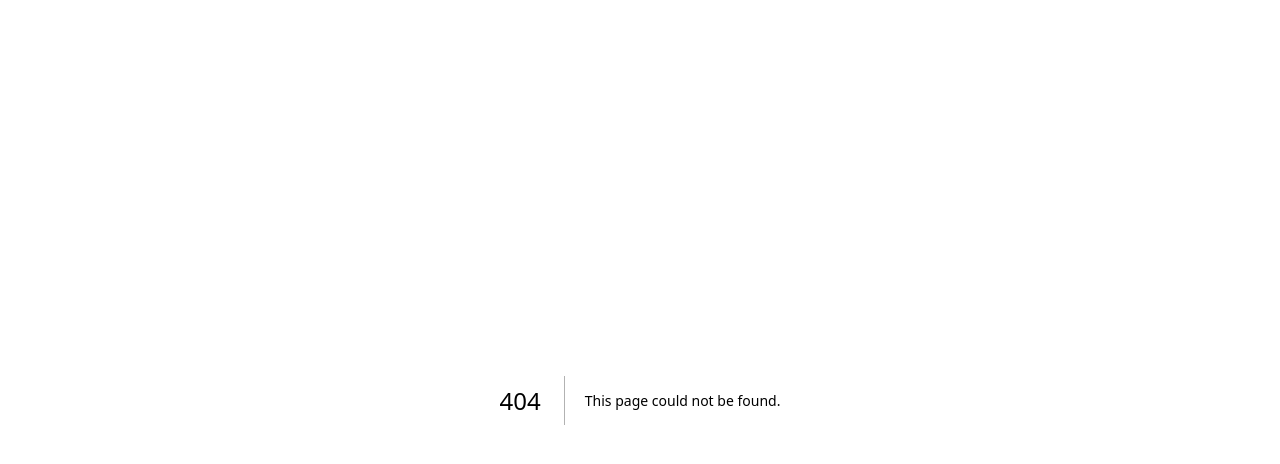
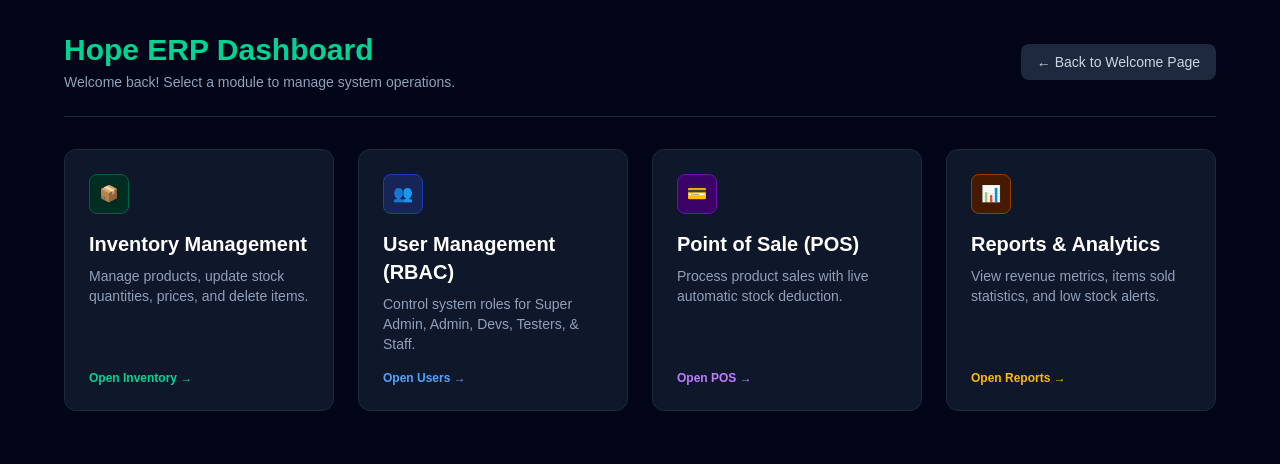
Before and after one commit to JohnServilVidal/Team_Ryza, a Next.js app: page /dashboard in a window 1280 px wide. Before the commit this address had no page. Shown: the top 464 px of the page. Built offline with nearby package versions, Linux system fonts and the light colour scheme.

Commit message:
Added main dashboard page routing with access to all ERP modules

```diff
--- /dev/null
+++ b/app/dashboard/page.tsx
@@ -0,0 +1,92 @@
+'use client';
+
+import Link from 'next/link';
+
+export default function DashboardPage() {
+  return (
+    <div className="min-h-screen bg-slate-950 text-white p-8">
+      <div className="max-w-6xl mx-auto space-y-8">
+
+        {/* Header */}
+        <div className="flex justify-between items-center border-b border-slate-800 pb-6">
+          <div>
+            <h1 className="text-3xl font-bold text-emerald-400">Hope ERP Dashboard</h1>
+            <p className="text-sm text-slate-400 mt-1">Welcome back! Select a module to manage system operations.</p>
+          </div>
+          <Link
+            href="/"
+            className="px-4 py-2 text-sm bg-slate-800 hover:bg-slate-700 text-slate-300 rounded-lg transition"
+          >
+            ← Back to Welcome Page
+          </Link>
+        </div>
+
+        {/* Modules Grid */}
+        <div className="grid grid-cols-1 md:grid-cols-2 lg:grid-cols-4 gap-6">
+
+          {/* Inventory Module */}
+          <Link
+            href="/inventory"
+            className="bg-slate-900 border border-slate-800 hover:border-emerald-500/50 p-6 rounded-xl transition group flex flex-col justify-between space-y-4"
+          >
+            <div>
+              <div className="w-10 h-10 bg-emerald-950 border border-emerald-800 rounded-lg flex items-center justify-center text-emerald-400 font-bold mb-4">
+                📦
+              </div>
+              <h2 className="text-xl font-bold text-white group-hover:text-emerald-400 transition">Inventory Management</h2>
+              <p className="text-sm text-slate-400 mt-2">Manage products, update stock quantities, prices, and delete items.</p>
+            </div>
+            <span className="text-xs font-semibold text-emerald-400 flex items-center">Open Inventory →</span>
+          </Link>
+
+          {/* User Management Module */}
+          <Link
+            href="/users"
+            className="bg-slate-900 border border-slate-800 hover:border-blue-500/50 p-6 rounded-xl transition group flex flex-col justify-between space-y-4"
+          >
+            <div>
+              <div className="w-10 h-10 bg-blue-950 border border-blue-800 rounded-lg flex items-center justify-center text-blue-400 font-bold mb-4">
+                👥
+              </div>
+              <h2 className="text-xl font-bold text-white group-hover:text-blue-400 transition">User Management (RBAC)</h2>
+              <p className="text-sm text-slate-400 mt-2">Control system roles for Super Admin, Admin, Devs, Testers, & Staff.</p>
+            </div>
+            <span className="text-xs font-semibold text-blue-400 flex items-center">Open Users →</span>
+          </Link>
+
+          {/* Sales / POS Module */}
+          <Link
+            href="/sales"
+            className="bg-slate-900 border border-slate-800 hover:border-purple-500/50 p-6 rounded-xl transition group flex flex-col justify-between space-y-4"
+          >
+            <div>
+              <div className="w-10 h-10 bg-purple-950 border border-purple-800 rounded-lg flex items-center justify-center text-purple-400 font-bold mb-4">
+                💳
+              </div>
+              <h2 className="text-xl font-bold text-white group-hover:text-purple-400 transition">Point of Sale (POS)</h2>
+              <p className="text-sm text-slate-400 mt-2">Process product sales with live automatic stock deduction.</p>
+            </div>
+            <span className="text-xs font-semibold text-purple-400 flex items-center">Open POS →</span>
+          </Link>
+
+          {/* Reports & Analytics Module */}
+          <Link
+            href="/reports"
+            className="bg-slate-900 border border-slate-800 hover:border-amber-500/50 p-6 rounded-xl transition group flex flex-col justify-between space-y-4"
+          >
+            <div>
+              <div className="w-10 h-10 bg-amber-950 border border-amber-800 rounded-lg flex items-center justify-center text-amber-400 font-bold mb-4">
+                📊
+              </div>
+              <h2 className="text-xl font-bold text-white group-hover:text-amber-400 transition">Reports & Analytics</h2>
+              <p className="text-sm text-slate-400 mt-2">View revenue metrics, items sold statistics, and low stock alerts.</p>
+            </div>
+            <span className="text-xs font-semibold text-amber-400 flex items-center">Open Reports →</span>
+          </Link>
+
+        </div>
+
+      </div>
+    </div>
+  );
+}
--- a/app/page.tsx
+++ b/app/page.tsx
@@ -1,8 +1,23 @@
 'use client';
 
+import { useState, useEffect } from 'react';
 import Link from 'next/link';
+import { createClient } from '@/utils/supabase/client';
 
 export default function WelcomePage() {
+  const [isLoggedIn, setIsLoggedIn] = useState(false);
+  const supabase = createClient();
+
+  useEffect(() => {
+    const checkUser = async () => {
+      const { data: { user } } = await supabase.auth.getUser();
+      if (user) {
+        setIsLoggedIn(true);
+      }
+    };
+    checkUser();
+  }, [supabase]);
+
   return (
     <div className="min-h-screen bg-slate-950 text-white flex flex-col justify-between p-6">
       {/* Header / Navbar */}
@@ -11,6 +26,15 @@ export default function WelcomePage() {
           <span className="text-2xl font-black text-emerald-400 tracking-wider">HOPE ERP</span>
         </div>
         <div className="space-x-4">
+          {isLoggedIn ? (
+            <Link
+              href="/dashboard"
+              className="px-4 py-2 text-sm bg-emerald-600 hover:bg-emerald-500 font-semibold rounded-lg transition"
+            >
+              Go to Dashboard
+            </Link>
+          ) : (
+            <>
               <Link
                 href="/login"
                 className="px-4 py-2 text-sm text-slate-300 hover:text-white transition"
@@ -23,6 +47,8 @@ export default function WelcomePage() {
               >
                 Get Started
               </Link>
+            </>
+          )}
         </div>
       </header>
 
@@ -39,12 +65,21 @@ export default function WelcomePage() {
         </p>
 
         <div className="flex flex-col sm:flex-row justify-center gap-4 pt-4">
+          {isLoggedIn ? (
+            <Link
+              href="/dashboard"
+              className="px-8 py-3 bg-emerald-600 hover:bg-emerald-500 font-bold rounded-xl shadow-lg transition text-center"
+            >
+              Go to Main Dashboard
+            </Link>
+          ) : (
             <Link
               href="/login"
               className="px-8 py-3 bg-emerald-600 hover:bg-emerald-500 font-bold rounded-xl shadow-lg transition text-center"
             >
-            Access Dashboard / Log In
+              Access System / Log In
             </Link>
+          )}
         </div>
 
         {/* System Features Overview */}
```
Lines whose indentation alone changed are shown as unchanged.
